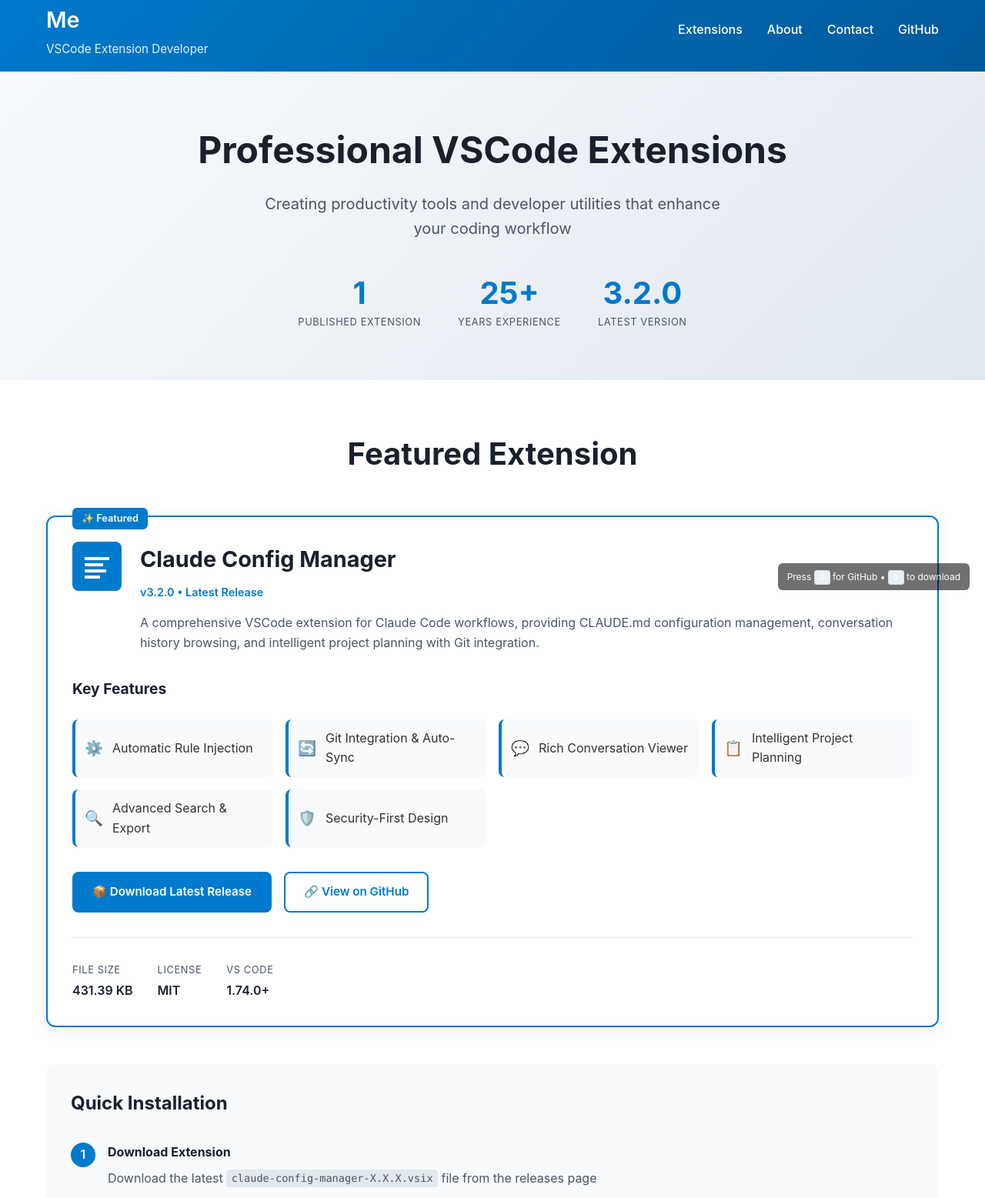
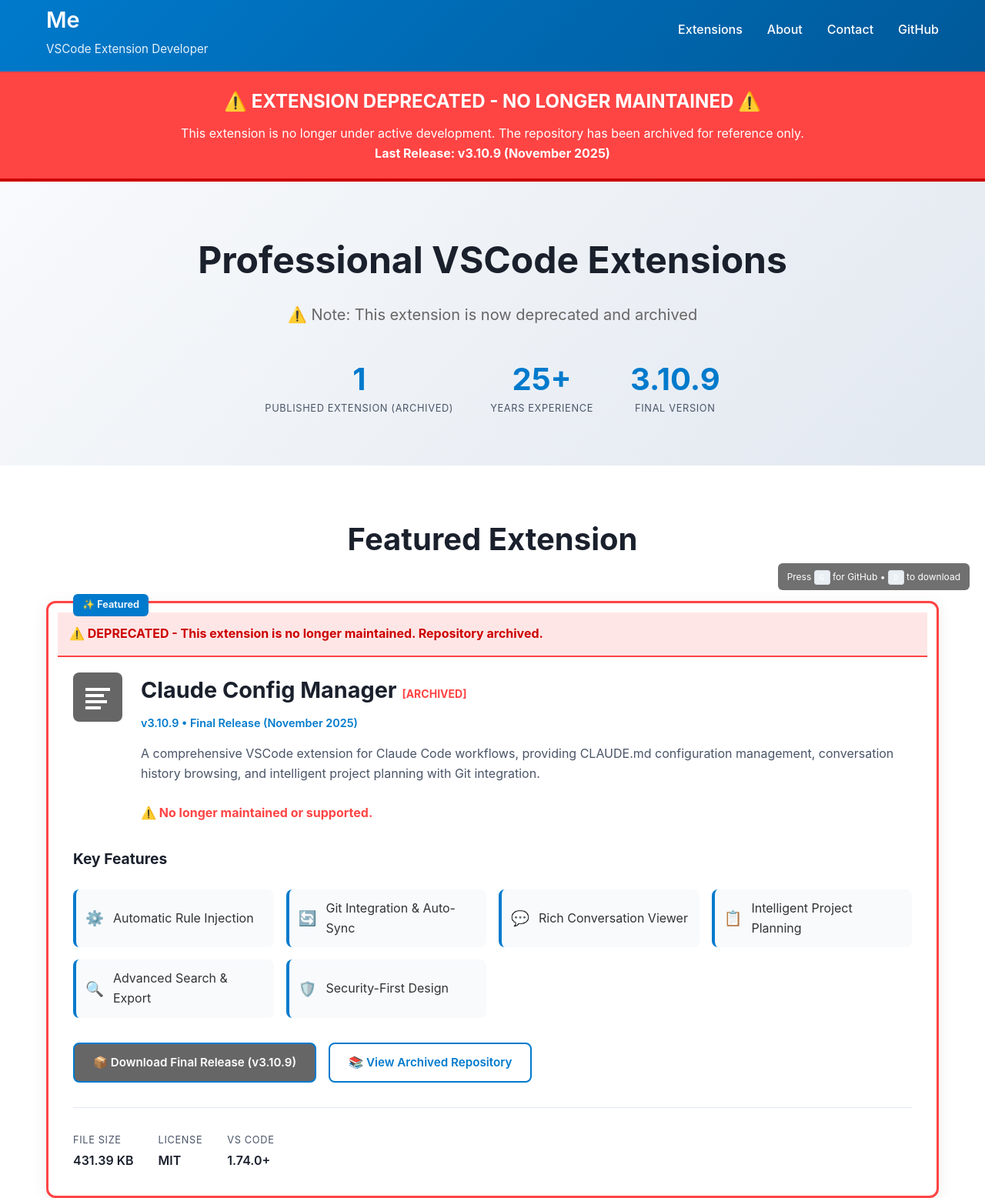
Before and after one commit to prgazevedo/ClaudeCodeVSCodeExtension, a plain HTML site: page Index.html in a window 1280 px wide. Shown: the part 13-1570 px from the top of the page at 77% size. Drawn offline with Linux system fonts and the light colour scheme.

Commit message:
docs: add deprecation notice - extension archived

```diff
--- a/Index.html
+++ b/Index.html
@@ -27,23 +27,35 @@
     </header>
 
     <main>
+        <!-- Deprecation Notice Banner -->
+        <section class="deprecation-banner" style="background: #ff4444; color: white; padding: 20px 0; text-align: center; border-bottom: 4px solid #cc0000;">
+            <div class="container">
+                <h2 style="margin: 0 0 10px 0; font-size: 24px;">⚠️ EXTENSION DEPRECATED - NO LONGER MAINTAINED ⚠️</h2>
+                <p style="margin: 0; font-size: 16px;">
+                    This extension is no longer under active development. The repository has been archived for reference only.
+                    <br>
+                    <strong>Last Release: v3.10.9 (November 2025)</strong>
+                </p>
+            </div>
+        </section>
+
         <section class="hero">
             <div class="container">
                 <div class="hero-content">
                     <h2>Professional VSCode Extensions</h2>
-                    <p class="hero-subtitle">Creating productivity tools and developer utilities that enhance your coding workflow</p>
+                    <p class="hero-subtitle" style="color: #666;">⚠️ Note: This extension is now deprecated and archived</p>
                     <div class="hero-stats">
                         <div class="stat">
                             <span class="stat-number">1</span>
-                            <span class="stat-label">Published Extension</span>
+                            <span class="stat-label">Published Extension (Archived)</span>
                         </div>
                         <div class="stat">
                             <span class="stat-number">25+</span>
                             <span class="stat-label">Years Experience</span>
                         </div>
                         <div class="stat">
-                            <span class="stat-number">3.2.0</span>
-                            <span class="stat-label">Latest Version</span>
+                            <span class="stat-number">3.10.9</span>
+                            <span class="stat-label">Final Version</span>
                         </div>
                     </div>
                 </div>
@@ -54,20 +66,27 @@
             <div class="container">
                 <h2>Featured Extension</h2>
 
-                <div class="extension-card featured">
+                <div class="extension-card featured" style="border: 3px solid #ff4444; opacity: 0.9;">
+                    <div style="background: #ffe6e6; border-bottom: 2px solid #ff4444; padding: 15px; margin: -20px -20px 20px -20px;">
+                        <p style="margin: 0; color: #cc0000; font-weight: bold; font-size: 16px;">
+                            ⚠️ DEPRECATED - This extension is no longer maintained. Repository archived.
+                        </p>
+                    </div>
                     <div class="extension-header">
                         <div class="extension-icon">
                             <svg width="64" height="64" viewBox="0 0 64 64" fill="none">
-                                <rect width="64" height="64" rx="8" fill="#007ACC"/>
+                                <rect width="64" height="64" rx="8" fill="#666666"/>
                                 <path d="M16 20h32v4H16zm0 8h24v4H16zm0 8h28v4H16zm0 8h20v4H16z" fill="white"/>
                             </svg>
                         </div>
                         <div class="extension-info">
-                            <h3>Claude Config Manager</h3>
-                            <p class="extension-version">v3.2.0 • Latest Release</p>
+                            <h3>Claude Config Manager <span style="color: #ff4444; font-size: 14px;">[ARCHIVED]</span></h3>
+                            <p class="extension-version">v3.10.9 • Final Release (November 2025)</p>
                             <p class="extension-description">
                                 A comprehensive VSCode extension for Claude Code workflows, providing CLAUDE.md configuration management,
                                 conversation history browsing, and intelligent project planning with Git integration.
+                                <br><br>
+                                <strong style="color: #ff4444;">⚠️ No longer maintained or supported.</strong>
                             </p>
                         </div>
                     </div>
@@ -103,13 +122,13 @@
                     </div>
 
                     <div class="extension-actions">
-                        <a href="https://github.com/prgazevedo/VersionPlanExtension/releases/latest"
-                           class="btn btn-primary" target="_blank" rel="noopener">
-                            📦 Download Latest Release
+                        <a href="https://github.com/prgazevedo/VersionPlanExtension/releases/tag/v3.10.9"
+                           class="btn btn-primary" target="_blank" rel="noopener" style="background: #666;">
+                            📦 Download Final Release (v3.10.9)
                         </a>
                         <a href="https://github.com/prgazevedo/VersionPlanExtension"
                            class="btn btn-secondary" target="_blank" rel="noopener">
-                            🔗 View on GitHub
+                            📚 View Archived Repository
                         </a>
                     </div>
 
```
Also changed, not shown: 1 other file.
